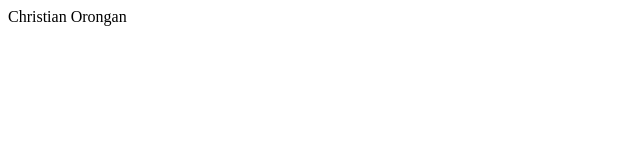
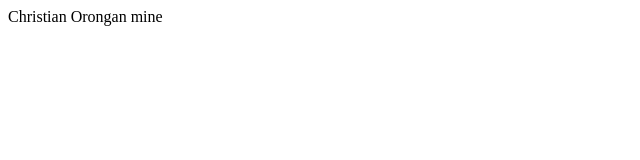
Before and after one commit to chrstnparaz/it2r4_web_acts, a website: page index.html in a window 1280 px wide. Shown: the full height of the page, 0-640 px from the left. Drawn offline with Linux system fonts and the light colour scheme.

Commit message:
super change

```diff
--- a/index.html
+++ b/index.html
@@ -6,6 +6,6 @@
   <title>Document</title>
 </head>
 <body>
-  Christian Orongan
+  Christian Orongan mine
 </body>
 </html>
```
